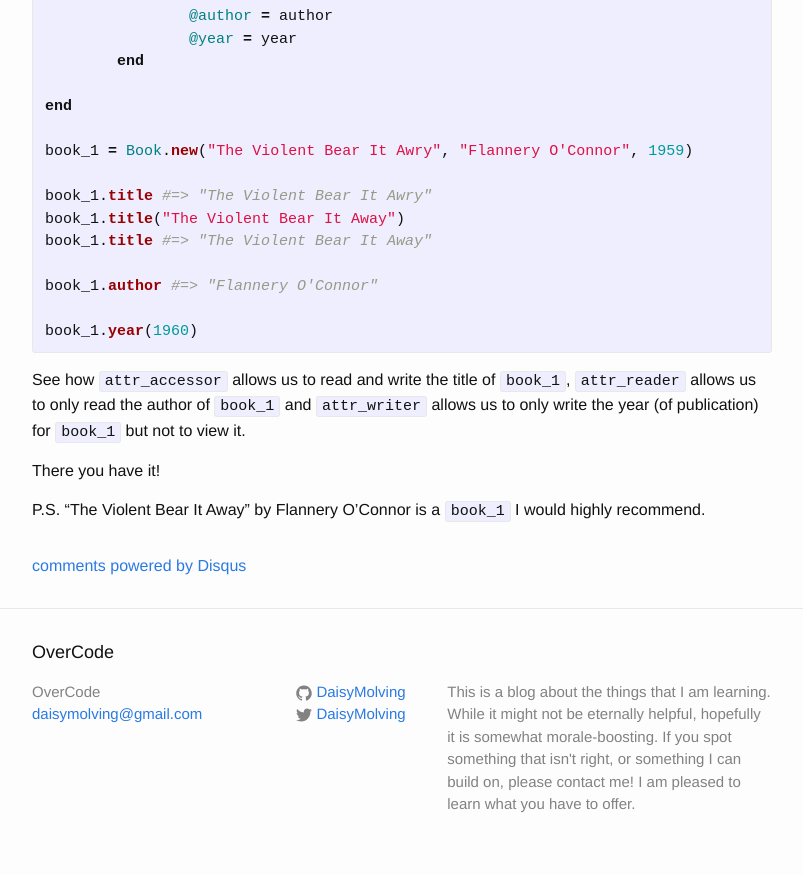
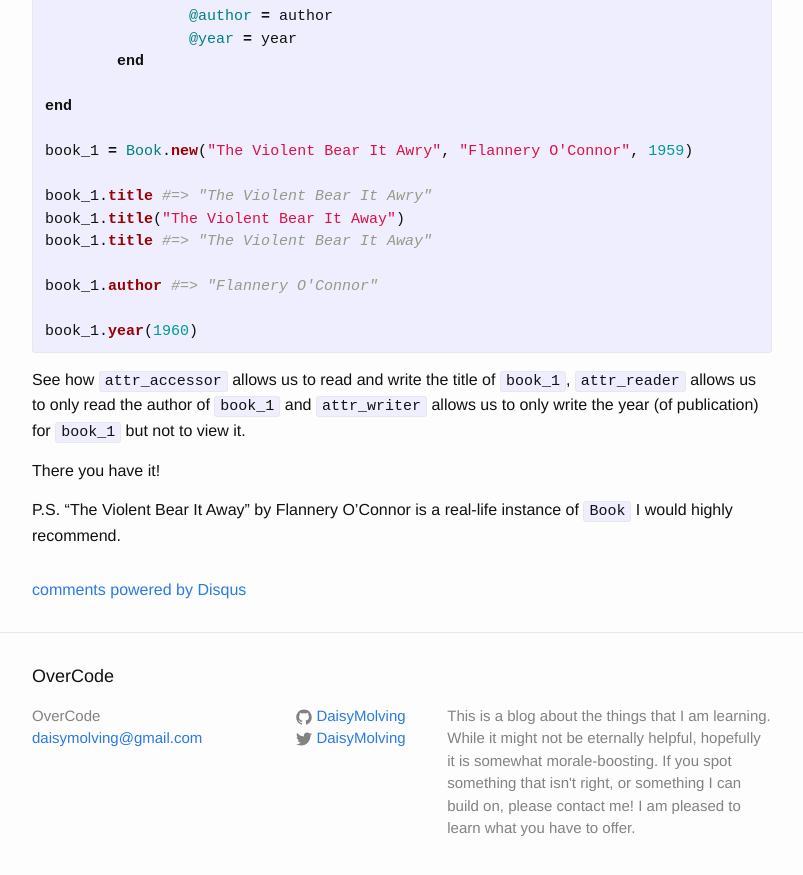
Before and after one commit to DaisyMolving/DaisyMolving.github.io, a Jekyll site: the page built from _posts/2016-02-25-initialize-method-getters-setters.markdown, in a window 1280 px wide and 900 px high, scrolled down 2183 px. Shown: the top 875 px of the window, without its empty margins (238-1041 px from the left). Built offline with Jekyll 4.4.1, drawn with Linux system fonts in a browser that asks for light colours; comment, search, counter and statistics services are not loaded.

Commit message:
updated file structure

```diff
--- a/_posts/2016-02-25-initialize-method-getters-setters.markdown
+++ b/_posts/2016-02-25-initialize-method-getters-setters.markdown
@@ -106,4 +106,4 @@ See how `attr_accessor` allows us to read and write the title of `book_1`, `attr
 
 There you have it!
 
-P.S. "The Violent Bear It Away" by Flannery O'Connor is a `book_1` I would highly recommend.
+P.S. "The Violent Bear It Away" by Flannery O'Connor is a real-life instance of `Book` I would highly recommend.
--- a/_posts/2016-02-29-modules-and-interaction.markdown
+++ b/_posts/2016-02-29-modules-and-interaction.markdown
@@ -1,6 +1,7 @@
 ---
 layout: post
 comments: true
+published: false
 title: "Modules, and How They Interact"
 date: 2016-02-29 12:30:30 +0000
 ---
```
Also changed, not shown: _posts/2016-03-01-enumerable-enumerator.markdown (+7 -0 lines), _posts/2016-03-02-writing-methods.markdown (+7 -0 lines), 2 other files.
